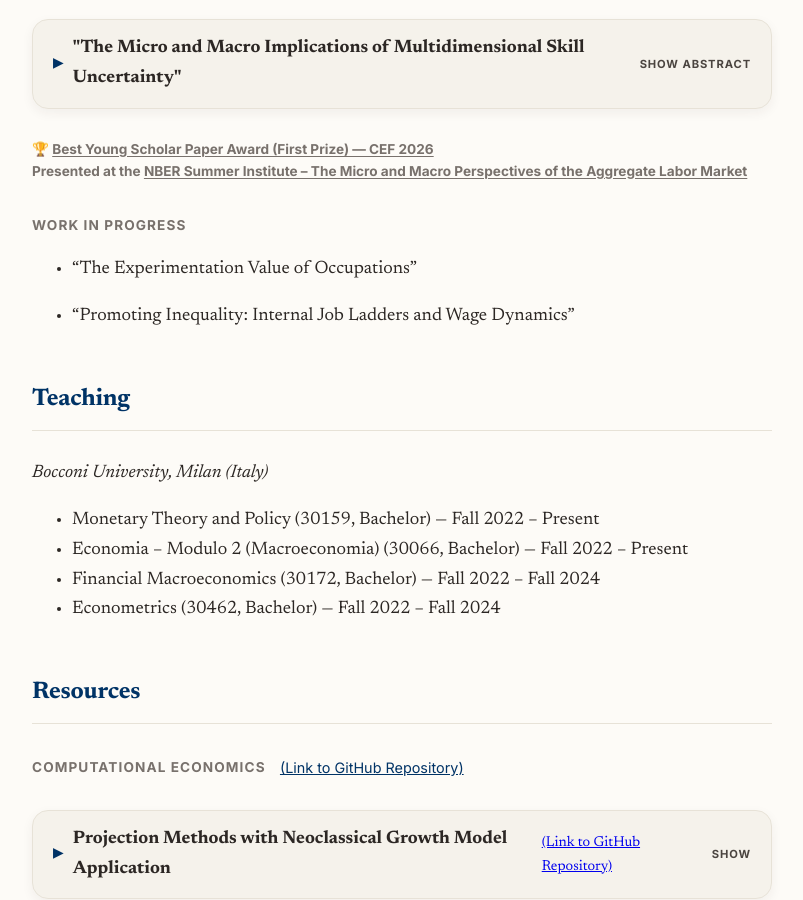
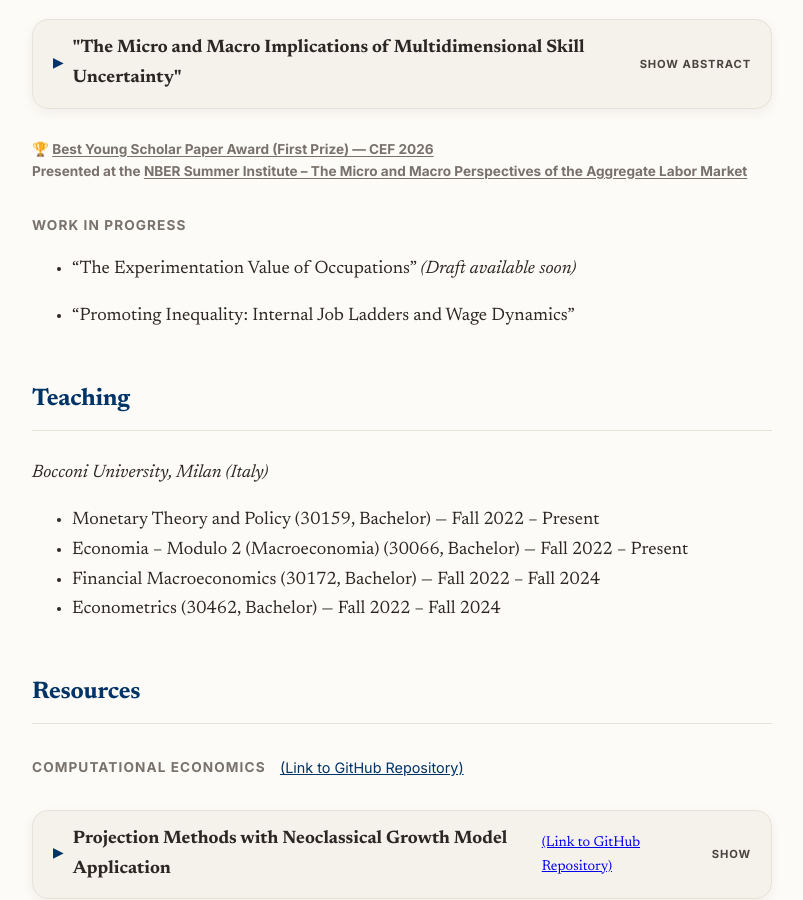
Before and after one commit to peppecon/peppecon.github.io, a Jekyll site: the page built from _pages/about.md, in a window 1280 px wide and 900 px high, scrolled down 760 px. Shown: the whole window, without its empty margins (468-1271 px from the left). Built offline with Jekyll 4.4.1, drawn with Linux system fonts in a browser that asks for light colours.

Commit message:
updating cv

```diff
--- a/_pages/about.md
+++ b/_pages/about.md
@@ -91,7 +91,7 @@ In Spring 2026, I visited the Stanford Economics Department as a Visiting Studen
 
 ### Work in Progress
 
-- "The Experimentation Value of Occupations"
+- "The Experimentation Value of Occupations" *(Draft available soon)*
 
 - "Promoting Inequality: Internal Job Ladders and Wage Dynamics"
 
```
Also changed, not shown: 1 other file.
